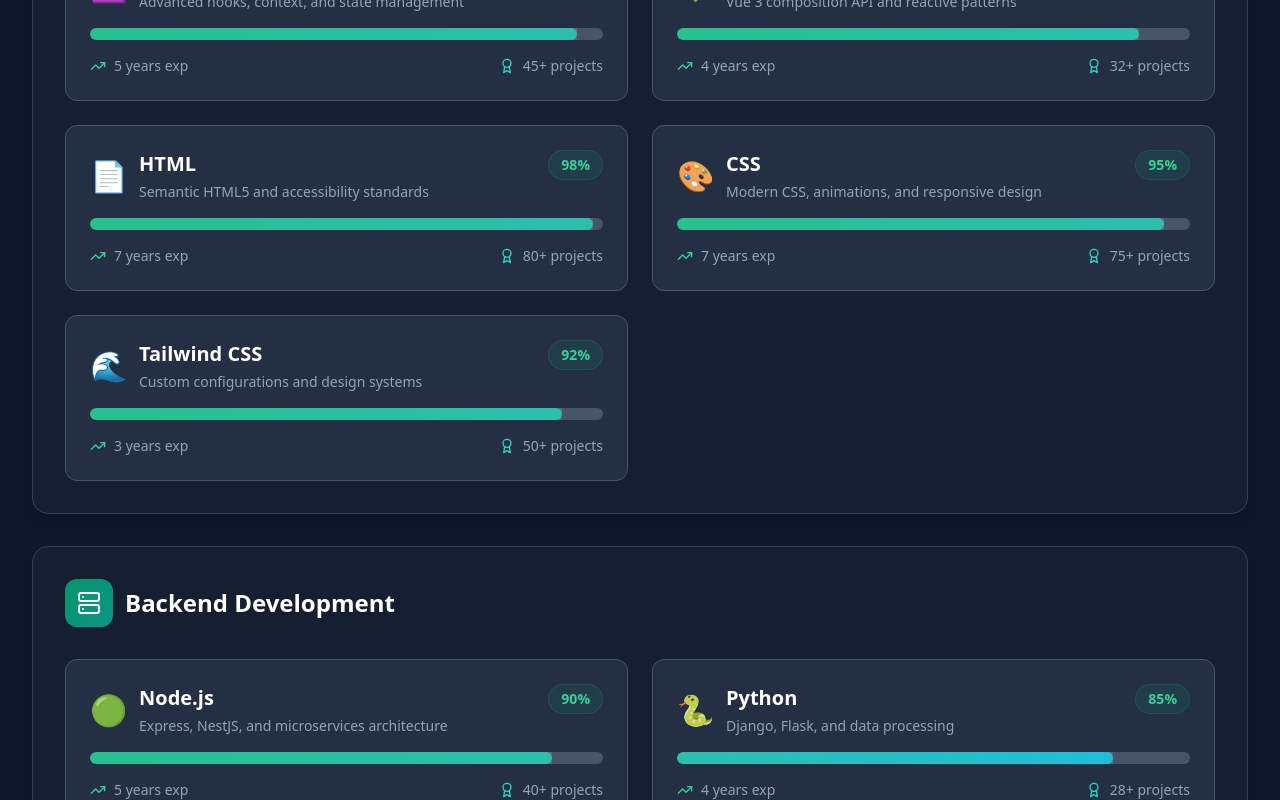
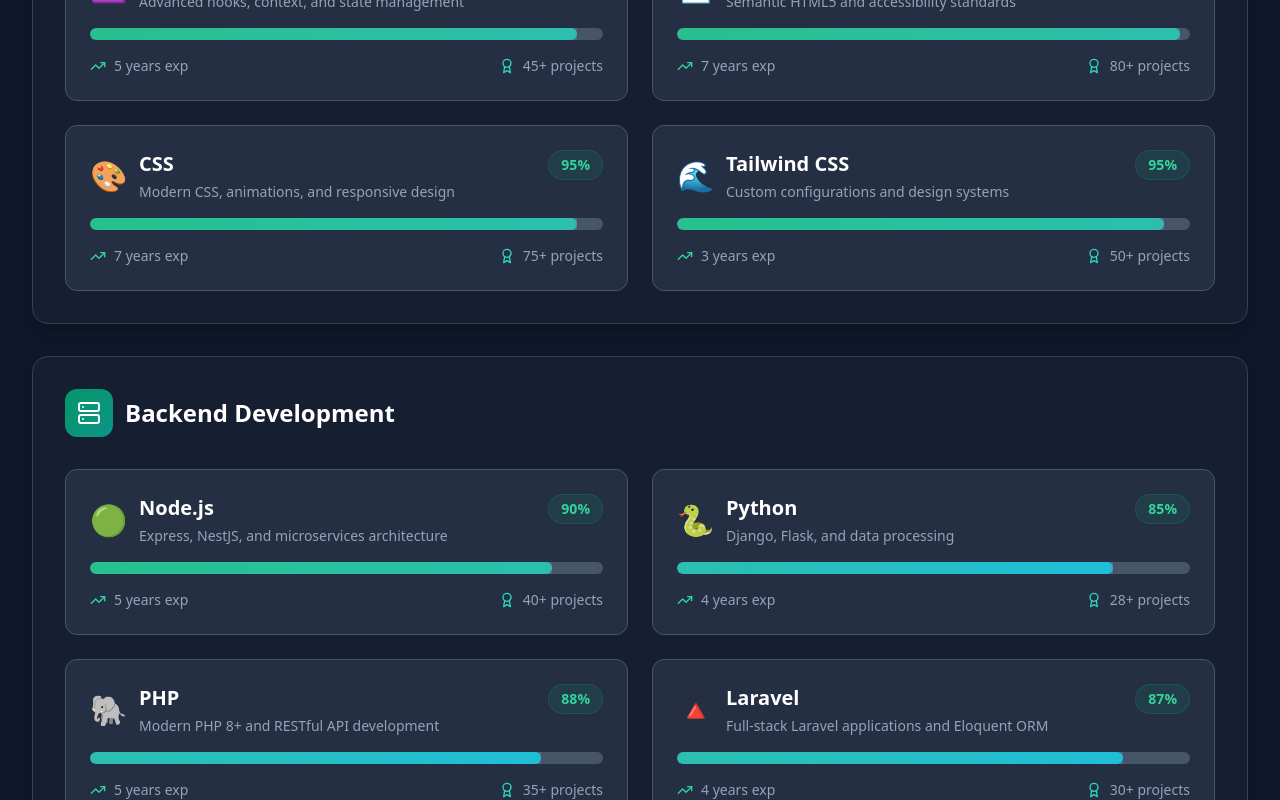
Before and after one commit to Gadex1129/Portfolio, a React (Vite) app: page / in a window 1280 px wide. Shown: the part 2480-3280 px from the top of the page. Built offline with nearby package versions, Linux system fonts and the light colour scheme.

Commit message:
chore: skill progress
Co-authored-by: Gadex1129 gadex0815@gmail.com

```diff
--- a/src/components/Skills.tsx
+++ b/src/components/Skills.tsx
@@ -22,10 +22,9 @@
       icon: Code,
       skills: [
         { name: 'React', level: 95, icon: '⚛️', description: 'Advanced hooks, context, and state management', yearsOfExperience: 5, projects: 45 },
-        { name: 'Vue', level: 90, icon: '💚', description: 'Vue 3 composition API and reactive patterns', yearsOfExperience: 4, projects: 32 },
         { name: 'HTML', level: 98, icon: '📄', description: 'Semantic HTML5 and accessibility standards', yearsOfExperience: 7, projects: 80 },
         { name: 'CSS', level: 95, icon: '🎨', description: 'Modern CSS, animations, and responsive design', yearsOfExperience: 7, projects: 75 },
-        { name: 'Tailwind CSS', level: 92, icon: '🌊', description: 'Custom configurations and design systems', yearsOfExperience: 3, projects: 50 },
+        { name: 'Tailwind CSS', level: 95, icon: '🌊', description: 'Custom configurations and design systems', yearsOfExperience: 3, projects: 50 },
       ],
     },
     {
@@ -59,7 +58,7 @@
       title: 'Version Control',
       icon: GitBranch,
       skills: [
-        { name: 'Git', level: 93, icon: '📦', description: 'Advanced branching, rebasing, and collaboration', yearsOfExperience: 7, projects: 100 },
+        { name: 'Git', level: 95, icon: '📦', description: 'Advanced branching, rebasing, and collaboration', yearsOfExperience: 7, projects: 100 },
       ],
     },
   ];
```
